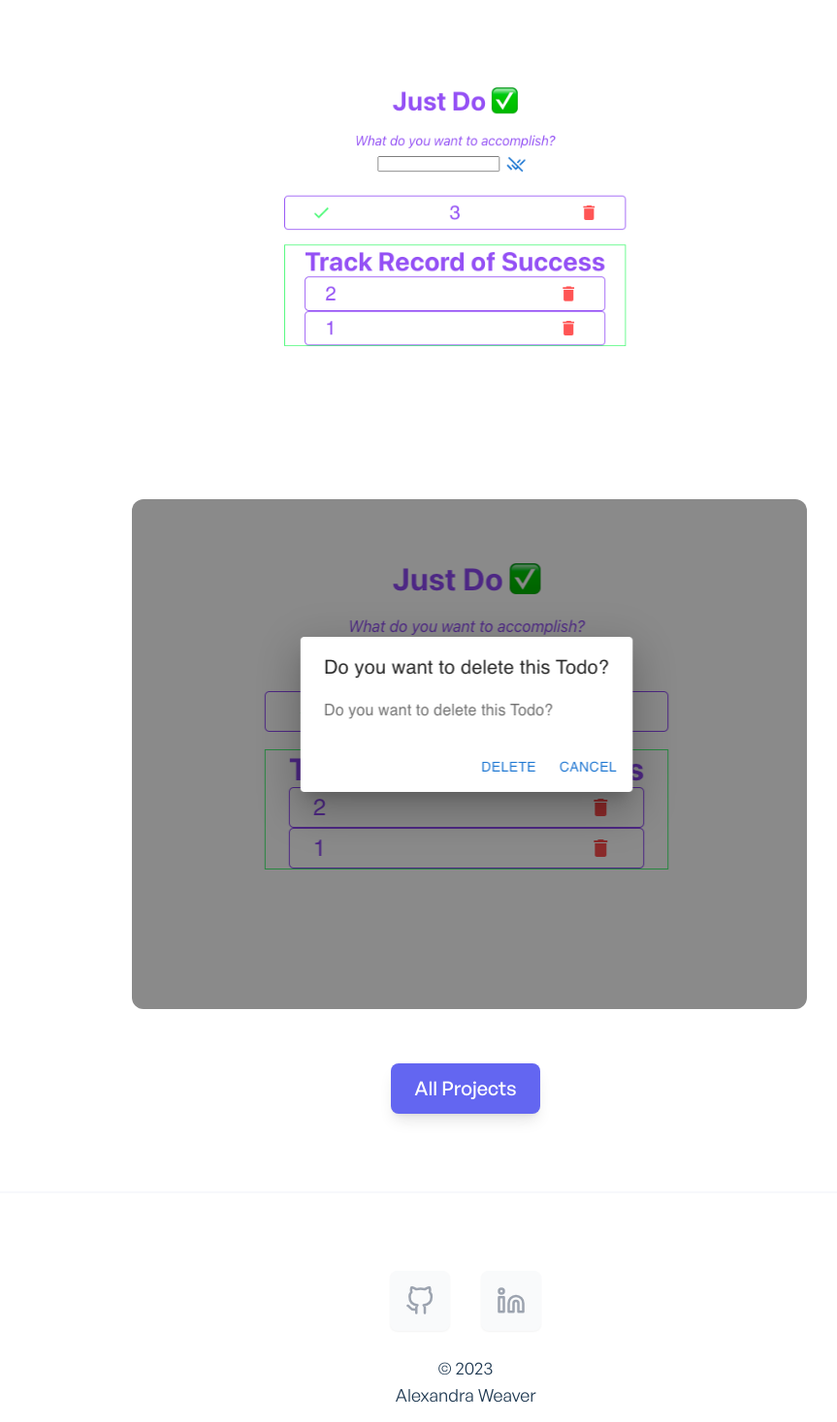
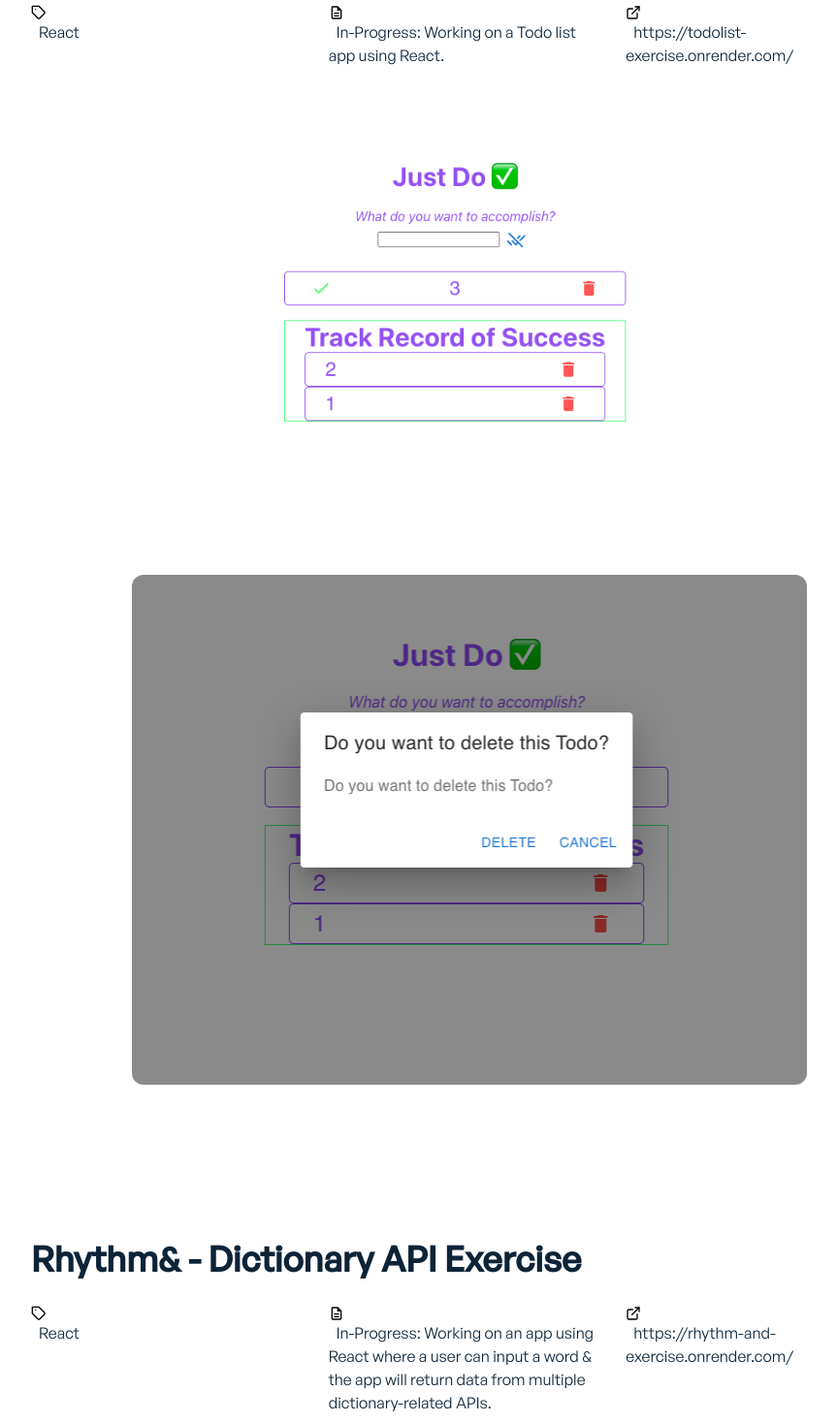
Before and after one commit to alexandraweaver/alexandraweaver-portfolio-fromtemplate, a React (Create React App) app: page / in a window 1280 px wide. Shown: the part 2294-3761 px from the top of the page at 97% size, without its empty margins (160-1023 px from the left). Built offline with nearby package versions, Linux system fonts and the light colour scheme.

Commit message:
Added data for Rhythm& project
- Also installed @mui & implemented Grid component for single project info

```diff
--- a/package.json
+++ b/package.json
@@ -3,6 +3,9 @@
   "version": "0.1.0",
   "private": true,
   "dependencies": {
+    "@emotion/react": "^11.11.0",
+    "@emotion/styled": "^11.11.0",
+    "@mui/material": "^5.13.0",
     "@testing-library/jest-dom": "^5.16.5",
     "@testing-library/react": "^13.4.0",
     "@testing-library/user-event": "^13.5.0",
--- a/src/components/projects/ProjectHeader.jsx
+++ b/src/components/projects/ProjectHeader.jsx
@@ -2,6 +2,8 @@
 import { FiTag, FiExternalLink } from 'react-icons/fi';
 import { MdOutlineDescription } from 'react-icons/md';
 //import SingleProjectContext from '../../context/SingleProjectContext';
+
+import { Grid } from '@mui/material';
 
 const ProjectSingleHeader = (props) => {
 	//const { singleProjectData } = useContext(SingleProjectContext);
@@ -11,26 +13,26 @@ const ProjectSingleHeader = (props) => {
 			<p className="font-general-medium text-left text-3xl sm:text-4xl font-bold text-primary-dark dark:text-primary-light mt-14 sm:mt-20 mb-7">
 				{props.props.props.title}
 			</p>
-			<div className="flex">
-				<div className="flex items-center mr-10">
+			<Grid container spacing={3}>
+				<Grid item xs={4}>
 					<FiTag/>
 					<span className="font-general-regular ml-2 leading-none text-primary-dark dark:text-primary-light">
 						{props.props.props.category}
 					</span>
-				</div>
-				<div className="flex items-center mr-10">
-					<MdOutlineDescription className="text-lg text-ternary-dark dark:text-ternary-light" />
+				</Grid>
+				<Grid item xs={4}>
+					<MdOutlineDescription/>
 					<span className="font-general-regular ml-2 leading-none text-primary-dark dark:text-primary-light">
 						{props.props.props.desc}
 					</span>
-				</div>
-				<div className="flex items-center">
-					<FiExternalLink className="text-lg text-ternary-dark dark:text-ternary-light" />
+				</Grid>
+				<Grid item xs={4}>
+					<FiExternalLink/>
 					<span className="font-general-regular ml-2 leading-none text-primary-dark dark:text-primary-light">
 						{props.props.props.url} {/* TODO: make link, map skills & imgs */}
 					</span>
-				</div>
-			</div>
+				</Grid>
+			</Grid>
 		</div>
 	);
 };
--- a/src/components/projects/ProjectSingle.jsx
+++ b/src/components/projects/ProjectSingle.jsx
@@ -29,7 +29,7 @@ const ProjectSingle = (props) => {
 					<br/>
 
 					{props.props.imgs.map((img) => {
-						return (<div class="grid col flex items-center font-general-regular ml-2 leading-none text-primary-dark dark:text-primary-light">
+						return (<div class="grid col items-center font-general-regular ml-2 leading-none text-primary-dark dark:text-primary-light">
 							<img
 								src={img}
 								className="rounded-xl cursor-pointer shadow-lg sm:shadow-none"
--- a/src/data/projectsData.js
+++ b/src/data/projectsData.js
@@ -23,4 +23,13 @@ const project2 = new Project(
     ["todolist-exercise-1.png", "todolist-exercise-2.png"]
 );
 
-export const projectsData = [project1, project2];
+const project3 = new Project(
+    "Rhythm& - Dictionary API Exercise",
+    "React",
+    "https://rhythm-and-exercise.onrender.com/",
+    "In-Progress: Working on an app using React where a user can input a word & the app will return data from multiple dictionary-related APIs.",
+    ["React", "Node", "JavaScript", "APIs"],
+    ["project-in-progress.png"]
+);
+
+export const projectsData = [project1, project2, project3];
```
Also changed, not shown: public/project-in-progress.png (added), 1 other file (tests, documents, lock files or other folders).
